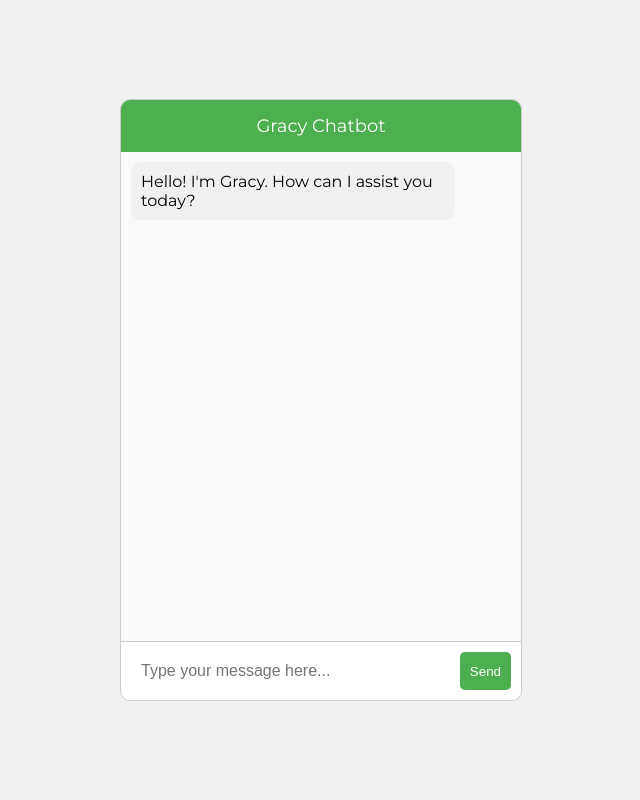
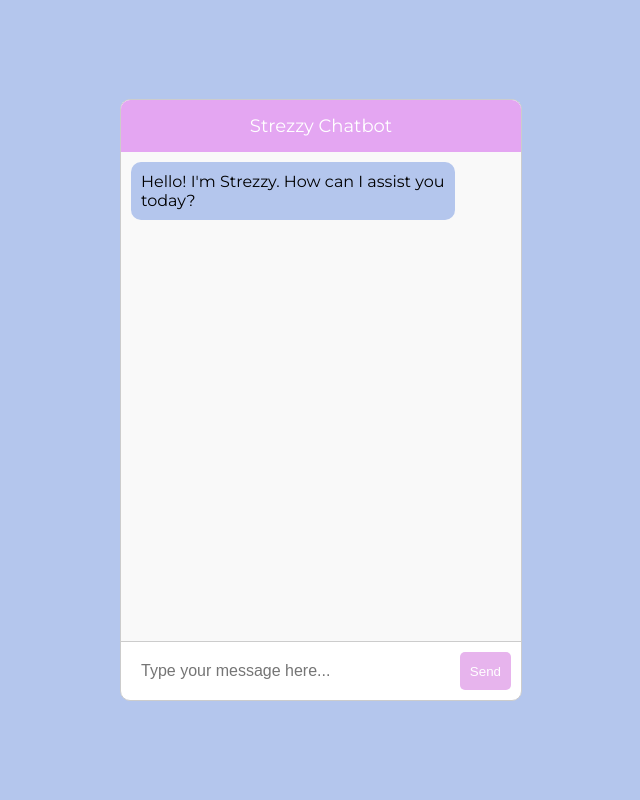
Before and after one commit to Samjenii/Depression-Chatbot, a Flask app: page / in a window 1280 px wide. Shown: the whole page, without its empty margins (319-959 px from the left). Run offline with Flask 3, Linux system fonts and the light colour scheme.

Commit message:
Update index.html

```diff
--- a/templates/index.html
+++ b/templates/index.html
@@ -4,7 +4,7 @@
     <meta charset="UTF-8">
     <meta name="viewport" content="width=device-width, initial-scale=1.0">
     <link href="https://fonts.googleapis.com/css?family=Montserrat" rel="stylesheet">
-    <title>Gracy Chatbot</title>
+    <title>Strezzy Chatbot</title>
     <style>
         body {
             font-family: 'Montserrat', sans-serif;
@@ -13,7 +13,7 @@
             align-items: center;
             height: 100vh;
             margin: 0;
-            background-color: #f0f0f0;
+            background-color: #b4c6ed;
         }
         .chat-container {
             display: flex;
@@ -26,7 +26,7 @@
             overflow: hidden;
         }
         .chat-header {
-            background-color: #4CAF50;
+            background-color: #e4a6f2;
             color: white;
             text-align: center;
             padding: 15px;
@@ -45,18 +45,18 @@
             max-width: 80%;
         }
         .user-message {
-            background-color: #d1ffc6;
+            background-color: #e7b4ed;
             align-self: flex-end;
         }
         .bot-message {
-            background-color: #f0f0f0;
+            background-color: #b4c6ed;
             align-self: flex-start;
         }
         .chat-input {
             display: flex;
             border-top: 1px solid #ccc;
             padding: 10px;
-            background-color: white;
+            background-color: e7b4ed;
         }
         #input-message {
             flex-grow: 1;
@@ -68,22 +68,22 @@
         #send-btn {
             margin-left: 10px;
             padding: 10px;
-            background-color: #4CAF50;
+            background-color: #e7b4ed;
             color: white;
             border: none;
             border-radius: 5px;
             cursor: pointer;
         }
         #send-btn:hover {
-            background-color: #45a049;
+            background-color: #e4a6f2;
         }
     </style>
 </head>
 <body>
     <div class="chat-container">
-        <div class="chat-header">Gracy Chatbot</div>
+        <div class="chat-header">Strezzy Chatbot</div>
         <div class="chat-messages" id="chat-messages">
-            <div class="message bot-message">Hello! I'm Gracy. How can I assist you today?</div>
+            <div class="message bot-message">Hello! I'm Strezzy. How can I assist you today?</div>
         </div>
         <div class="chat-input">
             <input type="text" id="input-message" placeholder="Type your message here..." />
```
